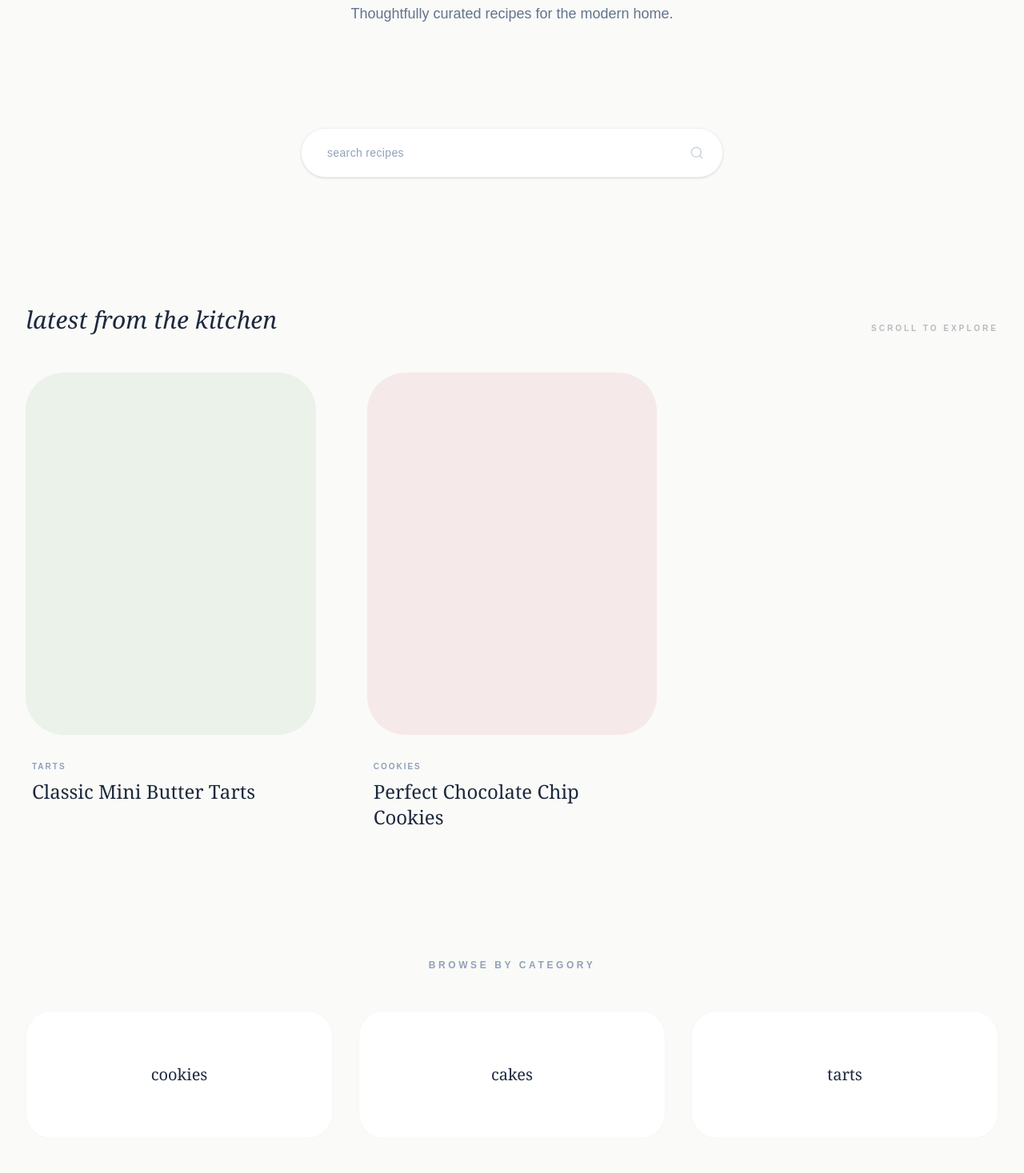
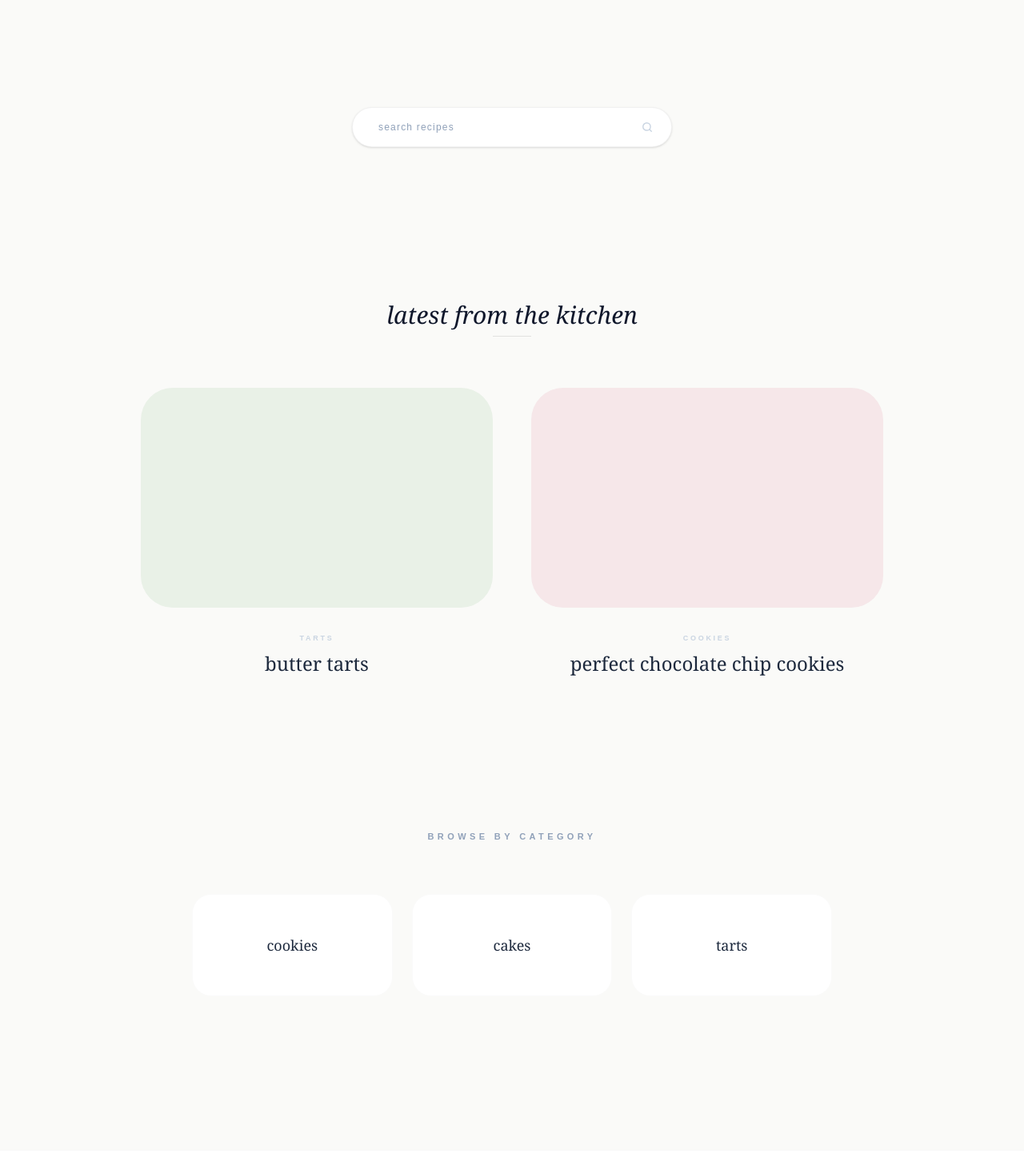
Before and after one commit to billie-zhang/billiesbakinglife, a Next.js app: page / in a window 1280 px wide. Shown: the part 463-1930 px from the top of the page at 80% size. Built offline with nearby package versions, Linux system fonts and the light colour scheme.

Commit message:
adjust content width

```diff
--- a/app/page.tsx
+++ b/app/page.tsx
@@ -20,47 +20,47 @@ export default async function Home() {
   return (
     <div className="min-h-screen bg-[#FAFAF8] text-slate-800 selection:bg-rose-100 antialiased">
 
-      <header className="pt-52 pb-32 text-center px-6">
-        <h1 className="text-7xl md:text-9xl font-serif leading-[0.85] tracking-tighter text-slate-900 mb-10">
+      <header className="pt-60 pb-32 text-center px-6">
+        <h1 className="text-7xl md:text-8xl font-serif leading-[0.85] tracking-tighter text-slate-900 mb-10">
           Pure <br /> <span className="italic opacity-20">simplicity.</span>
         </h1>
-        <p className="max-w-xl mx-auto text-lg font-light text-slate-500 leading-relaxed">
-          Thoughtfully curated recipes for the modern home. <br />
+        <p className="max-w-md mx-auto text-base font-light text-slate-400 leading-relaxed uppercase tracking-widest">
+          A curated kitchen journal.
         </p>
       </header>
 
-      <section className="max-w-xl mx-auto px-6 mb-40">
+      <section className="max-w-md mx-auto px-6 mb-48">
         <div className="relative group">
           <input
             type="text"
             placeholder="search recipes"
-            className="w-full bg-white border border-black/[0.05] rounded-full py-5 px-8 text-sm tracking-wide focus:ring-4 focus:ring-slate-200/50 shadow-sm transition-all outline-none placeholder:text-slate-400"
+            className="w-full bg-white border border-black/[0.05] rounded-full py-4 px-8 text-xs tracking-widest focus:ring-4 focus:ring-slate-200/50 shadow-sm transition-all outline-none placeholder:text-slate-400"
           />
           <div className="absolute right-6 top-1/2 -translate-y-1/2 text-slate-300">
-            <svg xmlns="http://www.w3.org/2000/svg" width="18" height="18" viewBox="0 0 24 24" fill="none" stroke="currentColor" strokeWidth="2" strokeLinecap="round" strokeLinejoin="round"><circle cx="11" cy="11" r="8" /><path d="m21 21-4.3-4.3" /></svg>
+            <svg xmlns="http://www.w3.org/2000/svg" width="14" height="14" viewBox="0 0 24 24" fill="none" stroke="currentColor" strokeWidth="2.5" strokeLinecap="round" strokeLinejoin="round"><circle cx="11" cy="11" r="8" /><path d="m21 21-4.3-4.3" /></svg>
           </div>
         </div>
       </section>
 
-      <section className="max-w-[1400px] mx-auto px-8 mb-40">
-        <div className="flex justify-between items-end mb-12">
-          <h2 className="text-3xl font-serif italic">latest from the kitchen</h2>
-          <span className="text-[10px] uppercase tracking-[0.3em] font-bold opacity-30">Scroll to explore</span>
+      <section className="max-w-5xl mx-auto px-12 mb-48">
+        <div className="flex flex-col items-center mb-16 space-y-2">
+          <h2 className="text-3xl font-serif italic text-slate-900">latest from the kitchen</h2>
+          <div className="w-12 h-[1px] bg-black/10" />
         </div>
 
-        <div className="grid grid-cols-1 md:grid-cols-2 lg:grid-cols-3 gap-16">
+        <div className="grid grid-cols-1 md:grid-cols-2 gap-x-12 gap-y-20">
           {recipes.map((recipe, index) => (
             <Link
               key={recipe.id}
               href={`/recipes/${recipe.id}`}
               className="group block"
             >
-              <div className={`relative aspect-[4/5] overflow-hidden rounded-[3rem] transition-all duration-700 ease-[cubic-bezier(0.23,1,0.32,1)] group-hover:shadow-2xl group-hover:-translate-y-2 ${cardColors[index % cardColors.length]}`}>
-                <div className="absolute inset-0 bg-white/10 group-hover:bg-transparent transition-colors" />
+              <div className={`relative aspect-[16/10] overflow-hidden rounded-[2.5rem] transition-all duration-700 ease-[cubic-bezier(0.23,1,0.32,1)] group-hover:shadow-xl group-hover:-translate-y-1 ${cardColors[index % cardColors.length]}`}>
+                <div className="absolute inset-0 bg-white/5 group-hover:bg-transparent transition-colors" />
               </div>
 
-              <div className="mt-8 px-2">
-                <p className="text-[10px] uppercase tracking-[0.2em] font-bold text-slate-400 mb-2">
+              <div className="mt-8 text-center px-4">
+                <p className="text-[9px] uppercase tracking-[0.3em] font-bold text-slate-300 mb-2">
                   {recipe.category}
                 </p>
                 <h3 className="text-2xl font-serif group-hover:italic transition-all duration-300">
@@ -72,18 +72,18 @@ export default async function Home() {
         </div>
       </section>
 
-      <section className="max-w-7xl mx-auto px-8 pb-40">
-        <h2 className="text-[12px] uppercase tracking-[0.3em] font-bold text-slate-400 mb-12 text-center">
-          Browse by Category
+      <section className="max-w-4xl mx-auto px-12 pb-48">
+        <h2 className="text-[11px] uppercase tracking-[0.4em] font-bold text-slate-400 mb-16 text-center">
+          browse by category
         </h2>
-        <div className="grid grid-cols-1 md:grid-cols-3 gap-8">
+        <div className="grid grid-cols-1 md:grid-cols-3 gap-6">
           {["cookies", "cakes", "tarts"].map((category) => (
             <Link
               key={category}
               href={`/${category}`}
-              className="h-40 group relative overflow-hidden rounded-[2rem] bg-white border border-black/[0.03] flex items-center justify-center hover:shadow-xl hover:shadow-slate-200/50 transition-all duration-500"
+              className="h-32 group relative overflow-hidden rounded-3xl bg-white border border-black/[0.02] flex items-center justify-center hover:bg-slate-50 transition-all duration-500"
             >
-              <h3 className="text-xl font-serif group-hover:scale-110 transition-transform duration-500">
+              <h3 className="text-lg font-serif group-hover:italic transition-all duration-500">
                 {category}
               </h3>
             </Link>
--- a/data/recipes/butter-tarts.json
+++ b/data/recipes/butter-tarts.json
@@ -1,6 +1,6 @@
 {
     "id": "butter-tarts",
-    "name": "Classic Mini Butter Tarts",
+    "name": "butter tarts",
     "category": "tarts",
     "prepTime": "15 min",
     "cookTime": "20 min",
--- a/data/recipes/chocolate-chip-cookies.json
+++ b/data/recipes/chocolate-chip-cookies.json
@@ -1,6 +1,6 @@
 {
     "id": "chocolate-chip-cookies",
-    "name": "Perfect Chocolate Chip Cookies",
+    "name": "perfect chocolate chip cookies",
     "category": "cookies",
     "prepTime": "15 min",
     "cookTime": "20 min",
```
